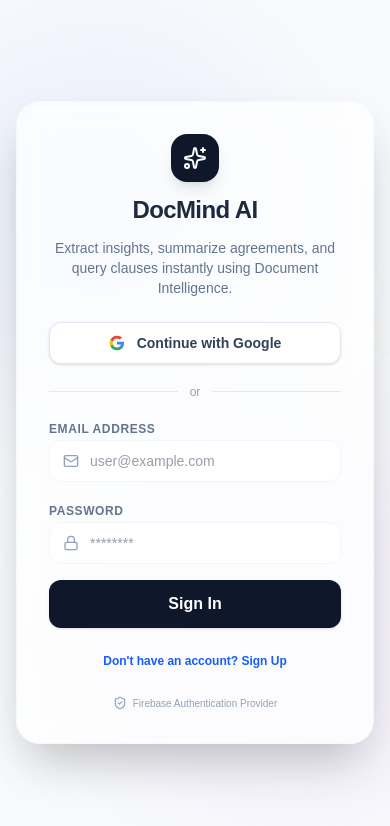
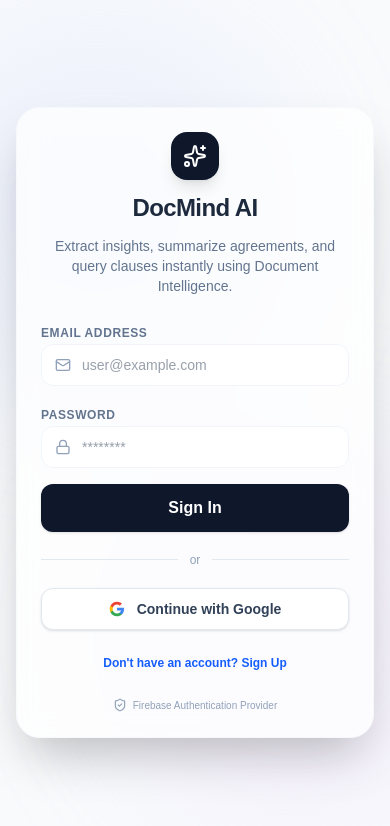
Before and after one commit to 3107Alok/DocMind-AI, a Next.js app: page / in a window 390 px wide. Shown: the top 826 px of the page. Built offline with nearby package versions, Linux system fonts and the light colour scheme; no server answers.

Commit message:
style: move google sign in button below credentials form and improve responsiveness

```diff
--- a/src/components/LoginView.tsx
+++ b/src/components/LoginView.tsx
@@ -69,7 +69,7 @@
       <div className="absolute top-1/4 left-1/4 -translate-x-1/2 -translate-y-1/2 w-96 h-96 bg-indigo-200/20 rounded-full blur-3xl" />
       <div className="absolute bottom-1/4 right-1/4 translate-x-1/2 translate-y-1/2 w-96 h-96 bg-purple-200/20 rounded-full blur-3xl" />
 
-      <div className="w-full max-w-md bg-white/70 backdrop-blur-md border border-slate-100/50 rounded-3xl p-8 shadow-2xl relative z-10 text-center flex flex-col justify-between">
+      <div className="w-full max-w-md bg-white/70 backdrop-blur-md border border-slate-100/50 rounded-3xl p-6 sm:p-8 shadow-2xl relative z-10 text-center flex flex-col justify-between">
 
         {/* Header */}
         <div className="space-y-3">
@@ -96,39 +96,8 @@
           </div>
         )}
 
-        {/* Google Sign-In Button */}
-        <button
-          type="button"
-          id="google-signin-btn"
-          onClick={handleGoogleSignIn}
-          disabled={googleLoading || loading}
-          className="mt-6 w-full flex items-center justify-center gap-3 py-2.5 px-4 bg-white hover:bg-slate-50 border border-slate-200 rounded-xl font-semibold text-sm text-slate-700 shadow-sm transition-all duration-200 disabled:opacity-50 disabled:cursor-not-allowed"
-        >
-          {googleLoading ? (
-            <svg className="animate-spin h-4 w-4 text-slate-500" fill="none" viewBox="0 0 24 24">
-              <circle className="opacity-25" cx="12" cy="12" r="10" stroke="currentColor" strokeWidth="4" />
-              <path className="opacity-75" fill="currentColor" d="M4 12a8 8 0 018-8v8z" />
-            </svg>
-          ) : (
-            <svg className="h-4 w-4" viewBox="0 0 24 24">
-              <path d="M22.56 12.25c0-.78-.07-1.53-.2-2.25H12v4.26h5.92c-.26 1.37-1.04 2.53-2.21 3.31v2.77h3.57c2.08-1.92 3.28-4.74 3.28-8.09z" fill="#4285F4" />
-              <path d="M12 23c2.97 0 5.46-.98 7.28-2.66l-3.57-2.77c-.98.66-2.23 1.06-3.71 1.06-2.86 0-5.29-1.93-6.16-4.53H2.18v2.84C3.99 20.53 7.7 23 12 23z" fill="#34A853" />
-              <path d="M5.84 14.09c-.22-.66-.35-1.36-.35-2.09s.13-1.43.35-2.09V7.07H2.18C1.43 8.55 1 10.22 1 12s.43 3.45 1.18 4.93l3.66-2.84z" fill="#FBBC05" />
-              <path d="M12 5.38c1.62 0 3.06.56 4.21 1.64l3.15-3.15C17.45 2.09 14.97 1 12 1 7.7 1 3.99 3.47 2.18 7.07l3.66 2.84c.87-2.6 3.3-4.53 6.16-4.53z" fill="#EA4335" />
-            </svg>
-          )}
-          {googleLoading ? "Signing in..." : "Continue with Google"}
-        </button>
-
-        {/* Divider */}
-        <div className="mt-5 flex items-center gap-3">
-          <div className="flex-1 h-px bg-slate-200" />
-          <span className="text-xs text-slate-400 font-medium">or</span>
-          <div className="flex-1 h-px bg-slate-200" />
-        </div>
-
         {/* Email & Password Form */}
-        <form onSubmit={handleFormSubmit} className="mt-4 text-left space-y-4">
+        <form onSubmit={handleFormSubmit} className="mt-6 text-left space-y-4">
           <div className="space-y-1.5">
             <label className="text-xs font-bold text-slate-500 uppercase tracking-wider">Email Address</label>
             <div className="relative">
@@ -195,6 +164,37 @@
           </button>
         </form>
 
+        {/* Divider */}
+        <div className="mt-5 flex items-center gap-3">
+          <div className="flex-1 h-px bg-slate-200" />
+          <span className="text-xs text-slate-400 font-medium">or</span>
+          <div className="flex-1 h-px bg-slate-200" />
+        </div>
+
+        {/* Google Sign-In Button (moved below the Sign In / signup form) */}
+        <button
+          type="button"
+          id="google-signin-btn"
+          onClick={handleGoogleSignIn}
+          disabled={googleLoading || loading}
+          className="mt-5 w-full flex items-center justify-center gap-3 py-2.5 px-4 bg-white hover:bg-slate-50 border border-slate-200 rounded-xl font-semibold text-sm text-slate-700 shadow-sm transition-all duration-200 disabled:opacity-50 disabled:cursor-not-allowed"
+        >
+          {googleLoading ? (
+            <svg className="animate-spin h-4 w-4 text-slate-500" fill="none" viewBox="0 0 24 24">
+              <circle className="opacity-25" cx="12" cy="12" r="10" stroke="currentColor" strokeWidth="4" />
+              <path className="opacity-75" fill="currentColor" d="M4 12a8 8 0 018-8v8z" />
+            </svg>
+          ) : (
+            <svg className="h-4 w-4 shrink-0" viewBox="0 0 24 24">
+              <path d="M22.56 12.25c0-.78-.07-1.53-.2-2.25H12v4.26h5.92c-.26 1.37-1.04 2.53-2.21 3.31v2.77h3.57c2.08-1.92 3.28-4.74 3.28-8.09z" fill="#4285F4" />
+              <path d="M12 23c2.97 0 5.46-.98 7.28-2.66l-3.57-2.77c-.98.66-2.23 1.06-3.71 1.06-2.86 0-5.29-1.93-6.16-4.53H2.18v2.84C3.99 20.53 7.7 23 12 23z" fill="#34A853" />
+              <path d="M5.84 14.09c-.22-.66-.35-1.36-.35-2.09s.13-1.43.35-2.09V7.07H2.18C1.43 8.55 1 10.22 1 12s.43 3.45 1.18 4.93l3.66-2.84z" fill="#FBBC05" />
+              <path d="M12 5.38c1.62 0 3.06.56 4.21 1.64l3.15-3.15C17.45 2.09 14.97 1 12 1 7.7 1 3.99 3.47 2.18 7.07l3.66 2.84c.87-2.6 3.3-4.53 6.16-4.53z" fill="#EA4335" />
+            </svg>
+          )}
+          {googleLoading ? "Signing in..." : "Continue with Google"}
+        </button>
+
         {/* Toggle Switch */}
         <div className="mt-5 text-center">
           <button
@@ -214,7 +214,7 @@
 
         {/* Footer */}
         <div className="mt-6 flex items-center justify-center space-x-1.5 text-[10px] text-slate-400 font-medium">
-          <ShieldCheck className="h-3.5 w-3.5 text-slate-400" />
+          <ShieldCheck className="h-3.5 w-3.5 text-slate-400 shrink-0" />
           <span>Firebase Authentication Provider</span>
         </div>
       </div>
```
